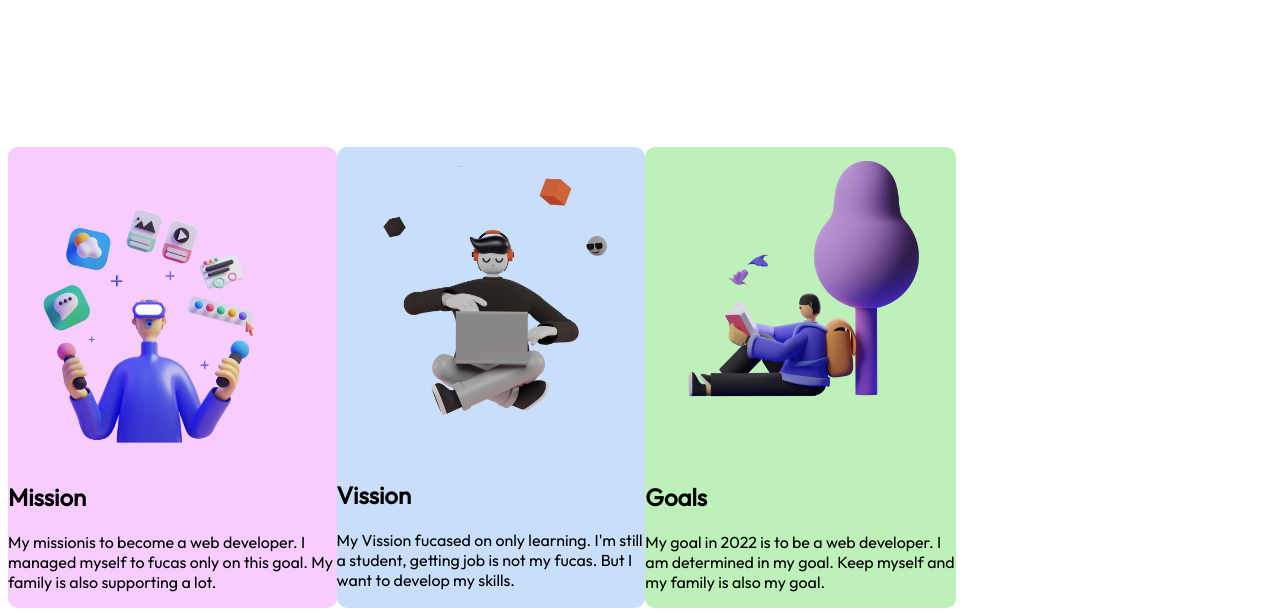
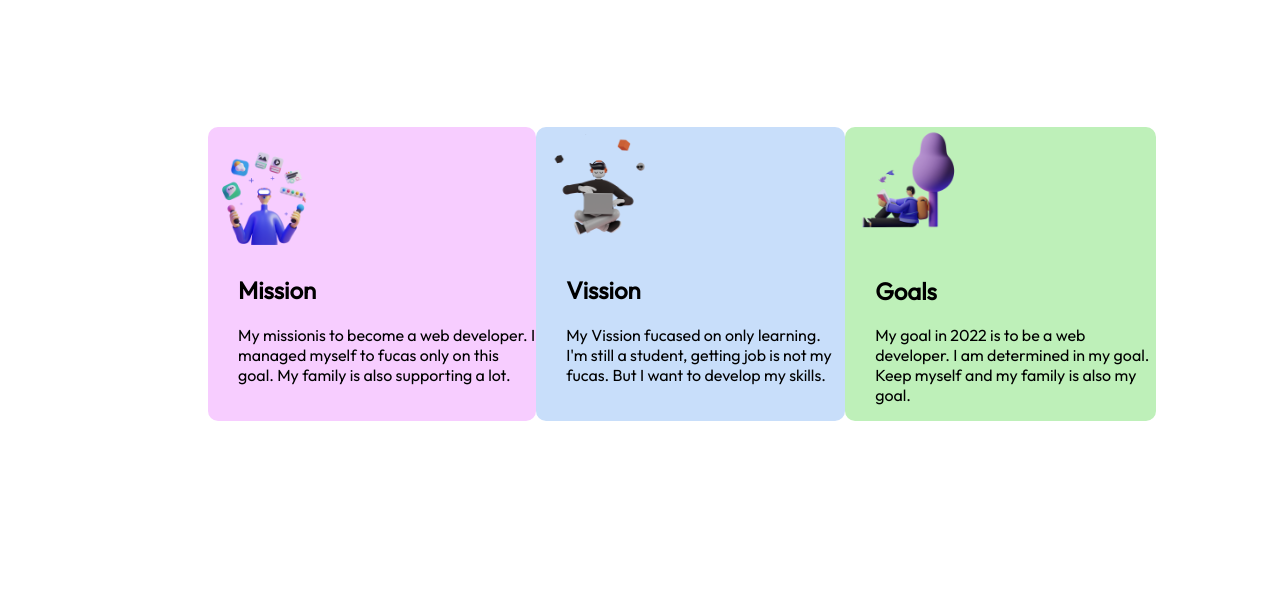
Before and after one commit to MisbahKhan0009/Assignment-1, a plain HTML site: page index.html in a window 1280 px wide. Shown: the part 767-1383 px from the top of the page. After the commit the page ends 1196 px from the top, so only its background shows below. Drawn offline with Linux system fonts and the light colour scheme.

Commit message:
second sec

```diff
--- a/index.html
+++ b/index.html
@@ -41,24 +41,34 @@
     <section class="illutrates">
         <div class="missionis">
             <img src="images/illustrator-1.png" alt="Mission">
+            <div class="open">
                 <h1>Mission</h1>
                 <p>
-                My missionis to become a web developer. I managed myself to fucas only on this goal. My family is also supporting a lot.
+                    My missionis to become a web developer. I managed myself to fucas only on this goal. My family is
+                    also
+                    supporting a lot.
                 </p>
+            </div>
         </div>
         <div class="vissionis">
             <img src="images/illustrator-2.png" alt="Vission">
+            <div class="open">
                 <h1>Vission</h1>
                 <p>
-                My Vission fucased on only learning. I'm still a student, getting job is not my fucas. But I want to develop my skills.
+                    My Vission fucased on only learning. I'm still a student, getting job is not my fucas. But I want to
+                    develop my skills.
                 </p>
+            </div>
         </div>
         <div class="goals">
             <img src="images/illustrator-3.png" alt="Goals">
+            <div class="open">
                 <h1>Goals</h1>
                 <p>
-                My goal in 2022 is to be a web developer. I am determined in my goal. Keep myself and my family is also my goal.
+                    My goal in 2022 is to be a web developer. I am determined in my goal. Keep myself and my family is
+                    also my goal.
                 </p>
+            </div>
         </div>
     </section>
     <section>
--- a/style.css
+++ b/style.css
@@ -48,10 +48,12 @@ body{
 .illutrates{
     display: flex;
     width: 75%;
-    padding-top: 100px;
+    padding-top: 80px;
+    padding-left: 200px;
 }
 .illutrates img{
-    width: 100%;
+    width: 40%;
+
 }
 .missionis{
     background: rgb(247, 205, 255);
@@ -65,3 +67,6 @@ body{
     background: rgb(190, 240, 185);
     border-radius: 10px;
 }
+.open{
+    padding-left: 30px;
+}
```
Lines whose indentation alone changed are shown as unchanged.
